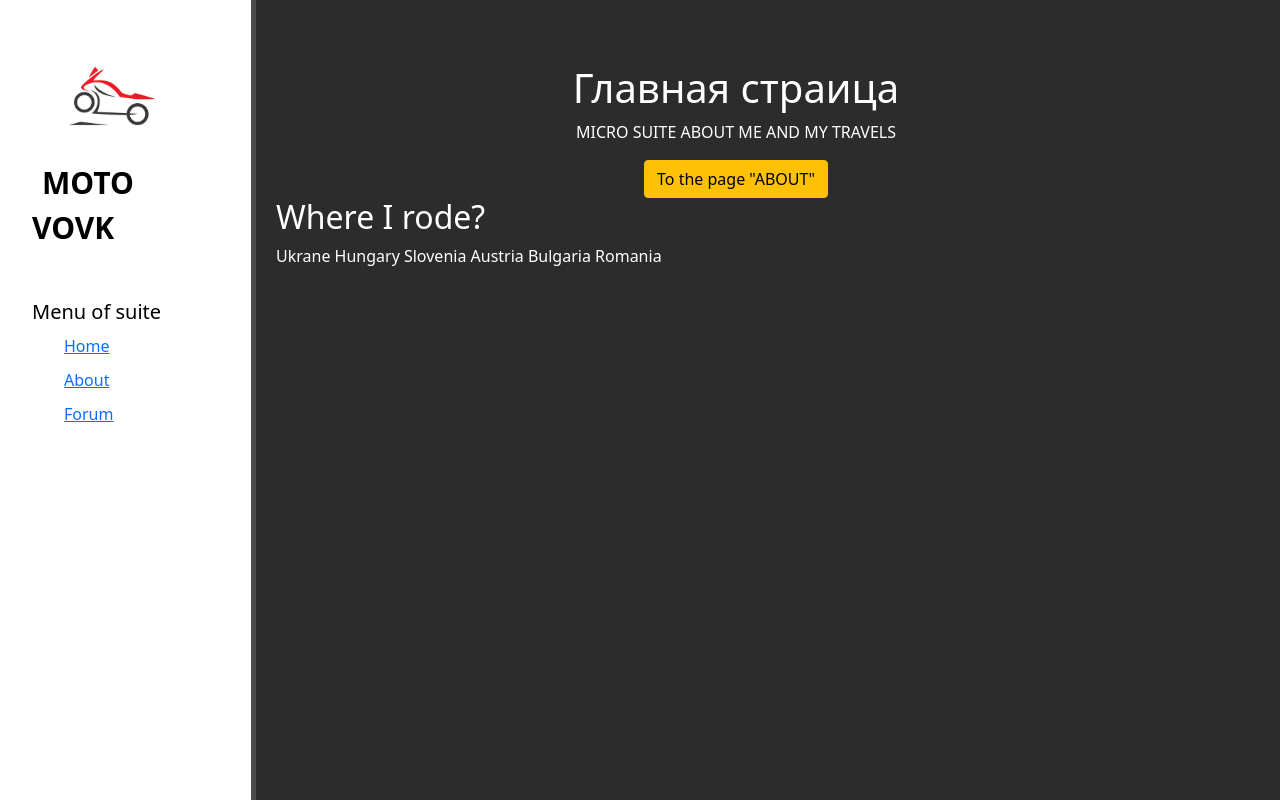
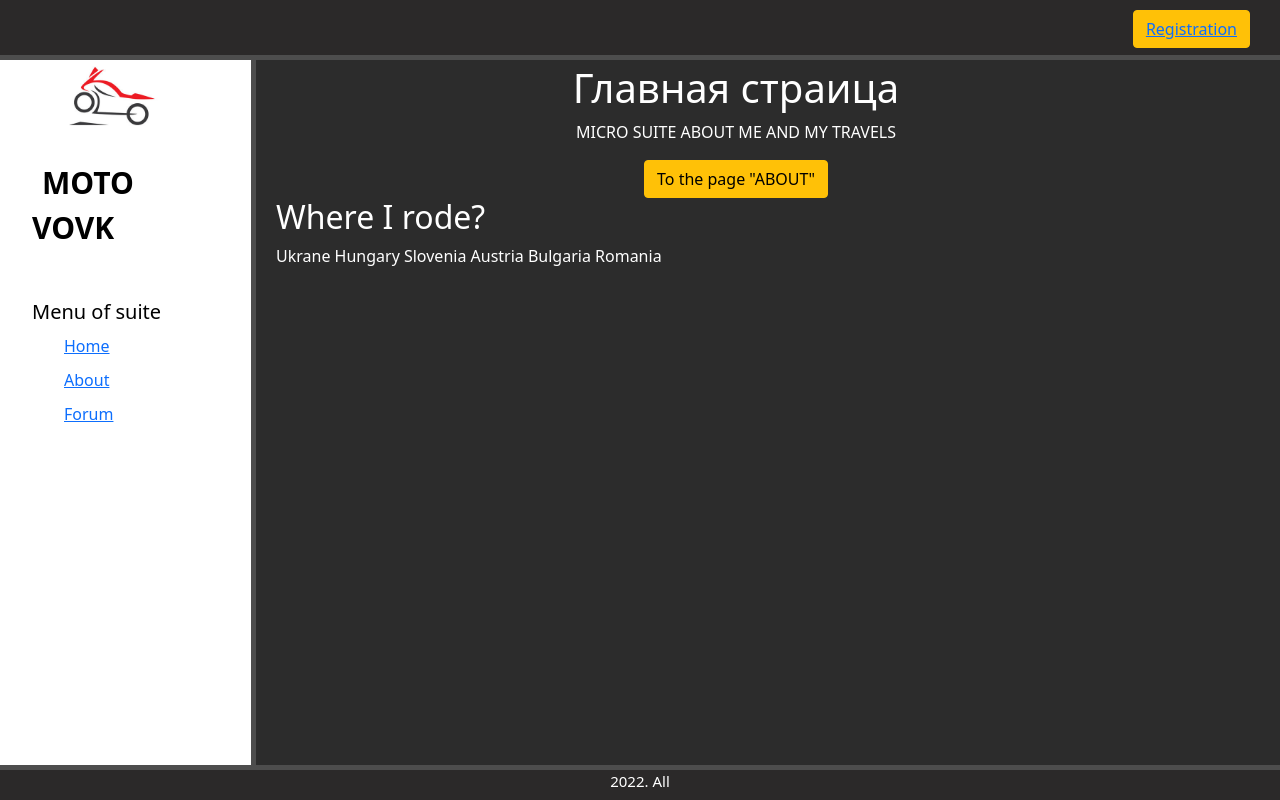
Before and after one commit to YevhenVovk1992/My_Suite_on_Django, a Django app: page /mainapp/ in a window 1280 px wide. Run offline with Django 4.2, Linux system fonts and the light colour scheme.

Commit message:
create fotter and header

```diff
--- a/suite/mainapp/static/mainapp/css/mainapp.css
+++ b/suite/mainapp/static/mainapp/css/mainapp.css
@@ -50,5 +50,32 @@ main .DateOfTravel{
     color: white;
     float: left;
     margin-left: 20px;
-
 }
+footer{
+    position: absolute;
+    background-color: #2b2929;
+    border-top: 5px solid #4d4d4d;
+    left: 0;
+    right:0;
+    bottom: 0;
+    width: 100%;
+    height: 35px;
+}
+.footer{
+    text-align: center;
+    font-size: 15px;
+    color: #fff;
+}
+header{
+    position: fixed;
+    width: 100%;
+    height: 60px;
+    background-color: #2b2929;
+    border-bottom: 5px solid #4d4d4d;
+}
+.header{
+    text-align: right;
+    font-size: 15px;
+    color: #fff;
+    margin: 10px 30px;
+}
--- a/suite/mainapp/templates/mainapp/layout.html
+++ b/suite/mainapp/templates/mainapp/layout.html
@@ -13,7 +13,11 @@
 
 </head>
 <body>
-
+<header>
+    <div class="header">
+        <button class="btn btn-warning"><a href="#" >Registration</a></button>
+    </div>
+</header>
 <aside>
     <img src="{% static 'mainapp/img/logo_aside.jpg' %}" alt="">
     <span class="logo">MOTO VOVK</span>
@@ -29,6 +33,10 @@
     {% block content %}
     {% endblock %}
 </main>
-
+<footer>
+    <div class="footer">
+        <p>2022. All </p>
+    </div>
+</footer>
 </body>
 </html>
```
